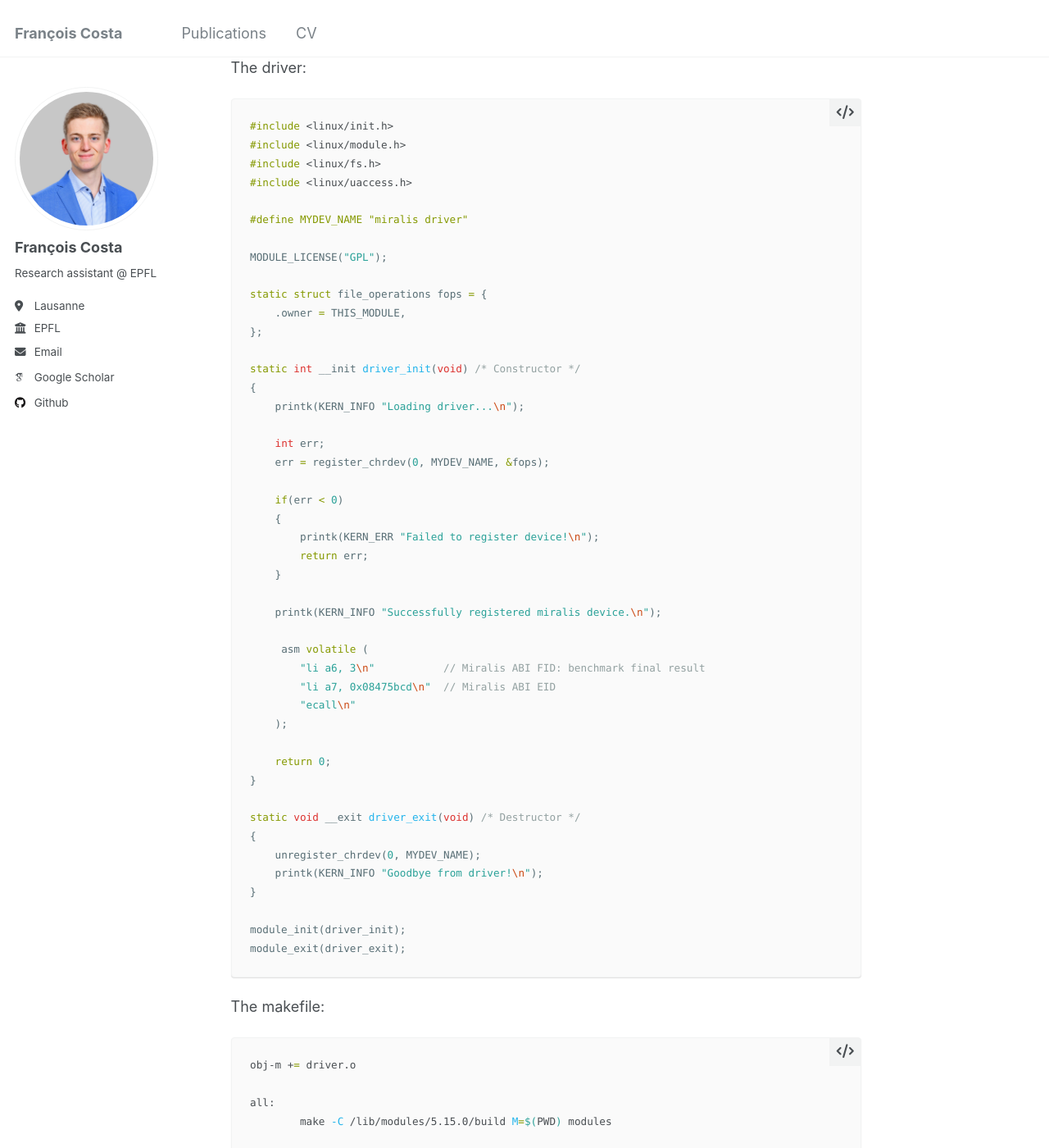
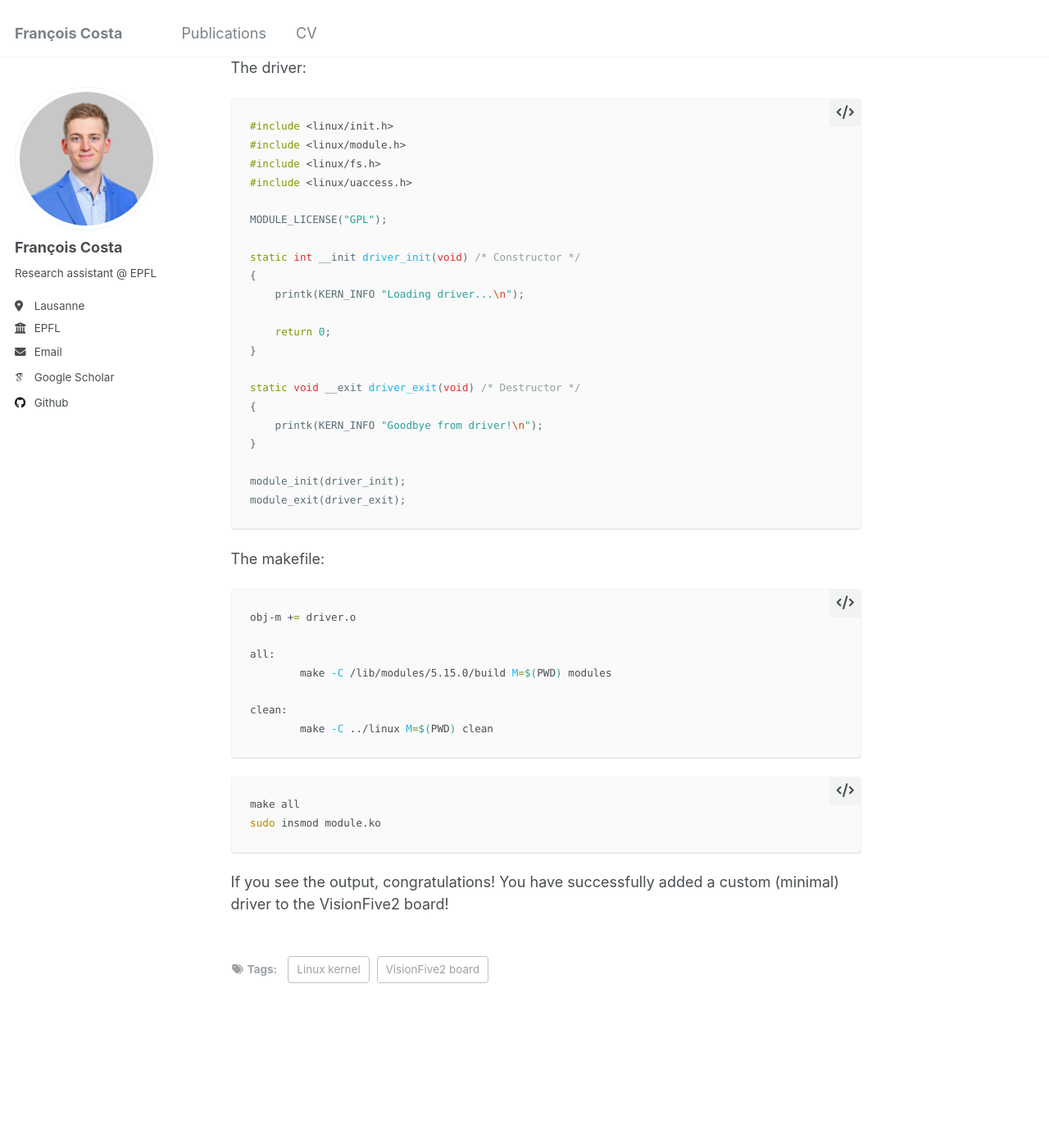
Before and after one commit to francois141/francois141.github.io, a Jekyll site: the page built from _posts/2009-10-01-driver-visionfive2.md, in a window 1280 px wide and 1400 px high, scrolled down 1943 px. Shown: the whole window at 82% size. Built offline with Jekyll 4.4.1, drawn with Linux system fonts in a browser that asks for light colours; some web fonts are replaced; some of the changed text lies outside the part shown.

Commit message:
update tutorial

```diff
--- a/_posts/2009-10-01-driver-visionfive2.md
+++ b/_posts/2009-10-01-driver-visionfive2.md
@@ -68,41 +68,17 @@ The driver:
 #include <linux/fs.h>
 #include <linux/uaccess.h>
 
-#define MYDEV_NAME "miralis driver"
-
 MODULE_LICENSE("GPL");
-
-static struct file_operations fops = {
-    .owner = THIS_MODULE,
-};
 
 static int __init driver_init(void) /* Constructor */
 {
     printk(KERN_INFO "Loading driver...\n");
-
-    int err;
-    err = register_chrdev(0, MYDEV_NAME, &fops);
-
-    if(err < 0)
-    {
-        printk(KERN_ERR "Failed to register device!\n");
-        return err;
-    }
-
-    printk(KERN_INFO "Successfully registered miralis device.\n");
-
-     asm volatile (
-        "li a6, 3\n"           // Miralis ABI FID: benchmark final result
-        "li a7, 0x08475bcd\n"  // Miralis ABI EID
-        "ecall\n"
-    );
 
     return 0;
 }
 
 static void __exit driver_exit(void) /* Destructor */
 {
-    unregister_chrdev(0, MYDEV_NAME);
     printk(KERN_INFO "Goodbye from driver!\n");
 }
 
```
